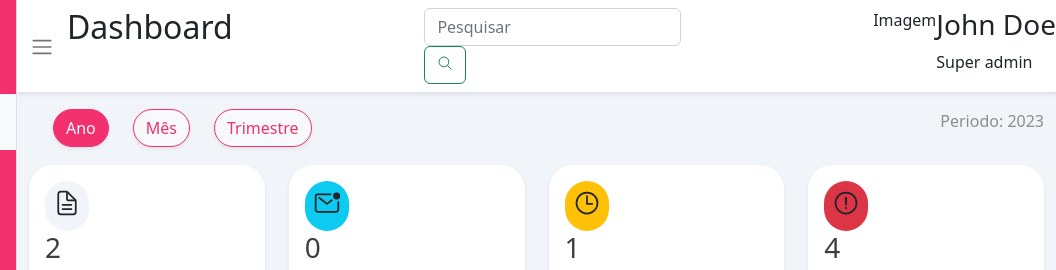
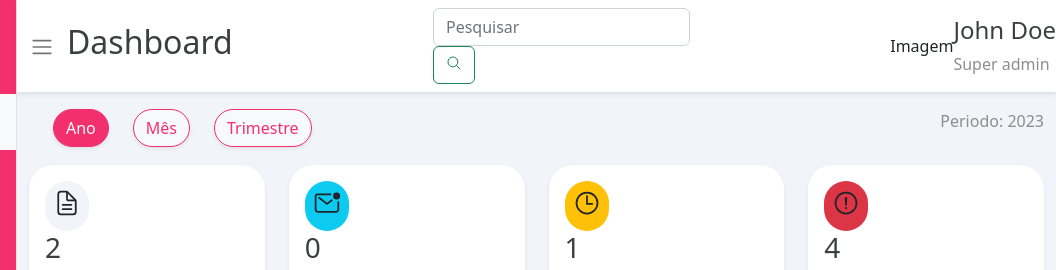
Before and after one commit to maranhaoaquino/Teste-Technation, a plain HTML site: page index.html in a window 1280 px wide. Shown: the top 270 px of the page, 224-1280 px from the left. Drawn offline with nearby package versions, Linux system fonts and the light colour scheme.

Commit message:
ajustes navbar

```diff
--- a/index.html
+++ b/index.html
@@ -27,17 +27,17 @@
                 <nav class="navbar navbar-expand-lg navbar-light bg-light border-bottom shadow-sm bg-white">
                     <div class="d-flex w-100">
                         <button class="btn" id="sidebarToggle"><span class="navbar-toggler-icon"></span></button>
-                        <div class="d-flex justify-content-between w-100">
-                            <h2>Dashboard</h2>
+                        <div class="d-flex justify-content-between w-100 align-items-center">
+                            <h2 class="text-dark">Dashboard</h2>
                             <form class="form-inline my-2 my-lg-0">
                                 <input class="form-control mr-sm-2" type="search" placeholder="Pesquisar" aria-label="Pesquisar">
                                 <button class="btn btn-outline-success my-2 my-sm-0" type="submit"><ion-icon name="search-outline"></ion-icon></button>
                             </form>
-                            <div class="d-flex">
+                            <div class="d-flex align-items-center">
                                 <div>Imagem</div>
                                 <div class="d-flex flex-column">
-                                    <h3>John Doe</h3>
-                                    <span>Super admin</span>
+                                    <h4 class="text-dark">John Doe</h4>
+                                    <span class="color-grey-500">Super admin</span>
                                 </div>
                             </div>
                         </div>
```
